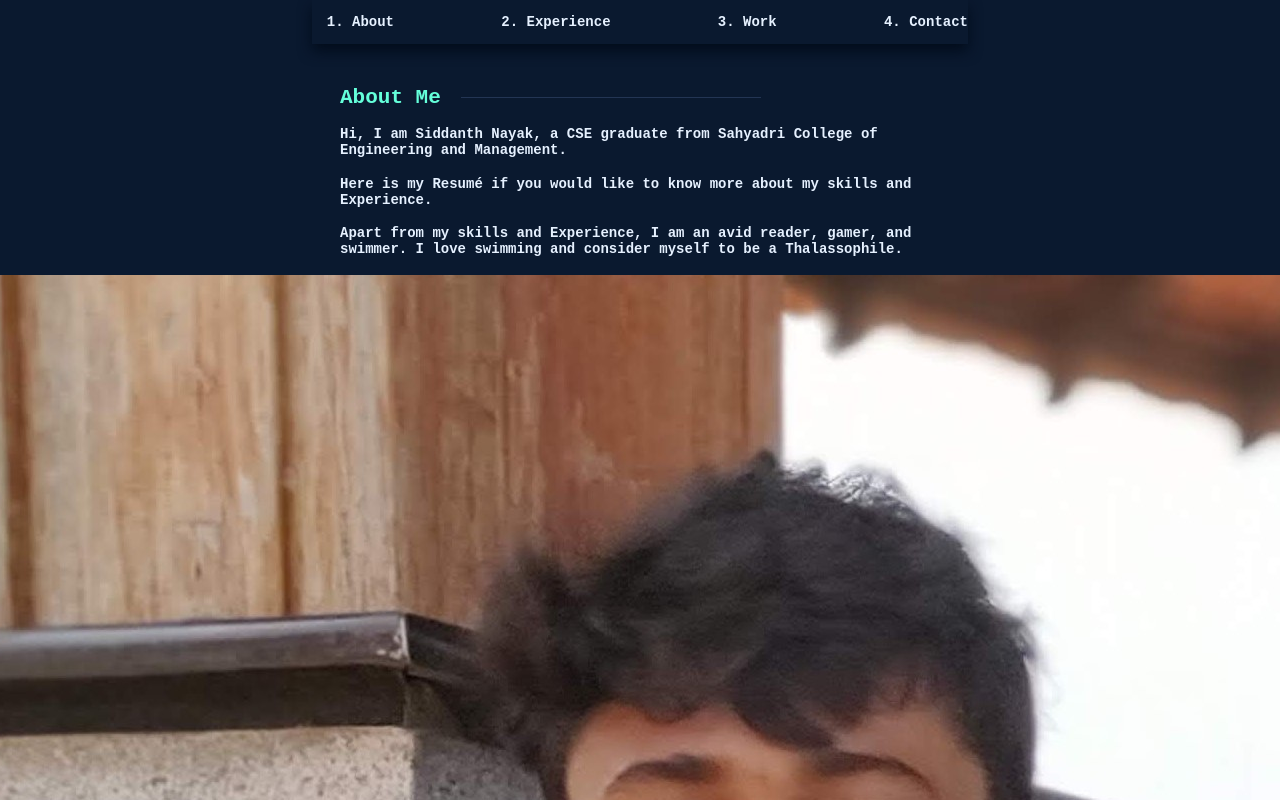
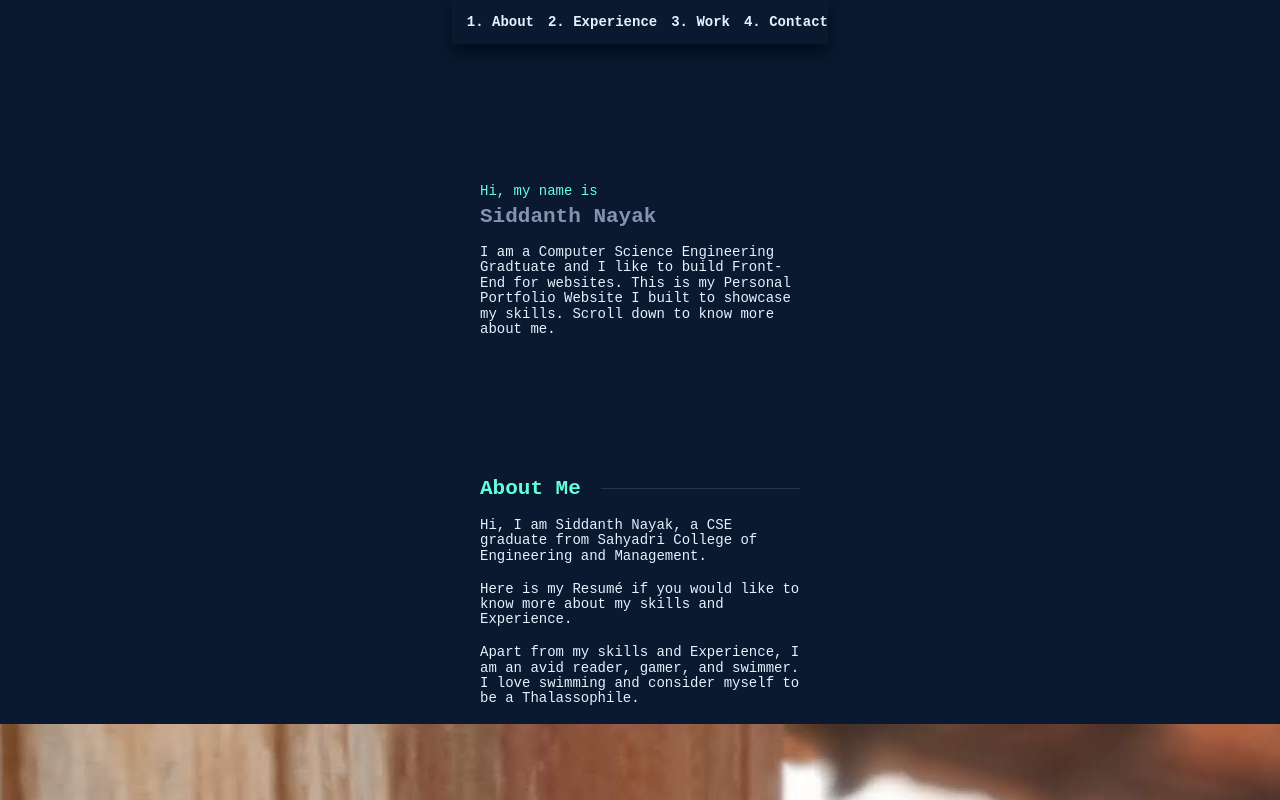
Before and after one commit to SiddanthNayak/pwebv1, a React (Create React App) app: page / in a window 1280 px wide. Shown: the top 800 px of the page. Built offline with nearby package versions, Linux system fonts and the light colour scheme.

Commit message:
Margin Changes

```diff
--- a/public/index.html
+++ b/public/index.html
@@ -2,42 +2,17 @@
 <html lang="en">
   <head>
     <meta charset="utf-8" />
-    <link rel="icon" href="%PUBLIC_URL%/favicon.ico" />
+    <!-- <link rel="icon" href="%PUBLIC_URL%/favicon.ico" /> -->
     <meta name="viewport" content="width=device-width, initial-scale=1" />
     <meta name="theme-color" content="#000000" />
     <meta
       name="description"
       content="Siddanth Nayak - Personal Portfolio Website"
     />
-    <link rel="apple-touch-icon" href="%PUBLIC_URL%/logo192.png" />
-    <!--
-      manifest.json provides metadata used when your web app is installed on a
-      user's mobile device or desktop. See https://developers.google.com/web/fundamentals/web-app-manifest/
-    -->
-    <link rel="manifest" href="%PUBLIC_URL%/manifest.json" />
-    <!--
-      Notice the use of %PUBLIC_URL% in the tags above.
-      It will be replaced with the URL of the `public` folder during the build.
-      Only files inside the `public` folder can be referenced from the HTML.
-
-      Unlike "/favicon.ico" or "favicon.ico", "%PUBLIC_URL%/favicon.ico" will
-      work correctly both with client-side routing and a non-root public URL.
-      Learn how to configure a non-root public URL by running `npm run build`.
-    -->
     <title>Nayak Siddanth</title>
   </head>
   <body>
     <noscript>You need to enable JavaScript to run this app.</noscript>
     <div id="root"></div>
-    <!--
-      This HTML file is a template.
-      If you open it directly in the browser, you will see an empty page.
-
-      You can add webfonts, meta tags, or analytics to this file.
-      The build step will place the bundled scripts into the <body> tag.
-
-      To begin the development, run `npm start` or `yarn start`.
-      To create a production bundle, use `npm run build` or `yarn build`.
-    -->
   </body>
 </html>
--- a/src/App.js
+++ b/src/App.js
@@ -5,6 +5,7 @@ import {GlobalStyle} from './styles/global'
 import About from './sections/about';
 import Projects from './sections/projects';
 import Contact from './sections/contact';
+import Hero from './sections/hero';
 
 function App() {
   return (
@@ -14,6 +15,7 @@ function App() {
         <Nav />
       </nav>
       <main>
+        <Hero />
         <About />
         <Projects />
         <Contact />
--- a/src/sections/about.js
+++ b/src/sections/about.js
@@ -2,8 +2,7 @@ import React, { Component } from 'react'
 import styled from 'styled-components'
 
 const StyledAboutSection = styled.section`
-    max-width: 900px;
-    /* margin: 0 auto; */
+    margin: 10em 0em;
 `;
 
 const StyledText = styled.div`
--- a/src/sections/contact.js
+++ b/src/sections/contact.js
@@ -1,35 +1,40 @@
 import React, { Component } from 'react'
 import styled from 'styled-components'
-
-const StyledAboutSection = styled.section`
-    max-width: 900px;
+import { email } from '../config';
+const StyledContactSection = styled.section`
+     margin: 10em auto;
 `;
 
 const StyledText = styled.div`
     display: flex;
     flex-direction: column;
     align-items: center;
+
     h2{
+        margin-top: 0em;
         text-align: center;
     }
     .cta{
-        border: 2px solid var(--green);
+        border: 0.5px solid var(--green);
         color: var(--green);
         padding: 1em 2em;
-        font-size: large;
+        font-weight: 400;
+        font-family: var(--font-mono);
+        font-size: medium;
         background-color: var(--navy);
         border-radius: var(--border-radius);
         cursor: pointer;
     }
     .cta:hover{
         background-color: var(--green-tint);
+        transition: var(--transition);
     }
 `;
 
 class Contact extends Component {
   render() {
     return (
-        <StyledAboutSection id="contact" className='StyledSection'>
+        <StyledContactSection id="contact" className='StyledSection'>
             <h2 className = "heading">Contact Me</h2>
             <StyledText>
                 <h2>
@@ -39,9 +44,11 @@ class Contact extends Component {
                     I am currently looking for opportunities in the role of a Front-End Developer. My inbox is always open.
                     Feel free to get in touch with me.
                 </p>
-                <button className='cta'>Say Hello</button>
+                <a className="cta" href={`mailto:${email}`}>
+                    Say Hello
+                </a>
             </StyledText>
-        </StyledAboutSection>
+        </StyledContactSection>
 
     )
   }
--- a/src/sections/hero.js
+++ b/src/sections/hero.js
@@ -1,22 +1,36 @@
 import React, { Component } from 'react'
 import styled from 'styled-components'
 
-const StyledAboutSection = styled.section`
-    max-width: 900px;
-    margin: 0 auto;
+const StyledHeroSection = styled.section`
+
+    margin: 10em 2em;
+
+    h1{
+        margin-top: .25em;
+    }
+    .intro{
+        color: var(--green);
+        margin: 0em;
+        line-height: 1.1;
+        font-weight: 400;
+    }
 `;
 
 
 
-class About extends Component {
+class Hero extends Component {
   render() {
     return (
-        <StyledAboutSection id="about">
-            <h2 className = "heading">About Me</h2>
-        </StyledAboutSection>
+        <StyledHeroSection id="heroSection" className='StyledSection'>
+            <p className='intro'>Hi, my name is</p>
+            <h1 className = "hero">Siddanth Nayak</h1>
+            <p>I am a Computer Science Engineering Gradtuate and I like to build Front-End for websites.
+                This is my Personal Portfolio Website I built to showcase my skills. Scroll down to know more about me.
+            </p>
+        </StyledHeroSection>
 
     )
   }
 }
 
-export default About
+export default Hero
--- a/src/sections/projects.js
+++ b/src/sections/projects.js
@@ -2,7 +2,7 @@ import React, { Component } from 'react'
 import styled from 'styled-components'
 
 const StyledProjectSection = styled.section`
-    /* max-width: 900px; */
+     margin: 10em auto;
 `;
 
 
@@ -30,6 +30,7 @@ const StyledText = styled.div`
 const StyledCardComponent = styled.div`
     .cardComponent{
         transition: var(--transition);
+        margin-bottom: 2em;
     }
     .projectDesc{
         font-weight: 400;
--- a/src/styles/global.js
+++ b/src/styles/global.js
@@ -31,8 +31,9 @@ body {
   }
 
 .StyledSection{
-    margin: 2em;
-    max-width: 600px;
+    margin-right: 2em;
+    margin-left: 2em;
+    max-width: 320px;
 }
 
 .cardComponent{
@@ -85,6 +86,9 @@ p{
     margin: 0px 0px 1.25em 0px;
     display: block;
     color: var(--white);
+    font-weight: 400;
+    font-family: var(--font-mono);
+    line-height: 1.1;
 }
 .projectSource{
     font-size: small;
```
Also changed, not shown: src/sections/footer.js (added, +11 -0 lines).
